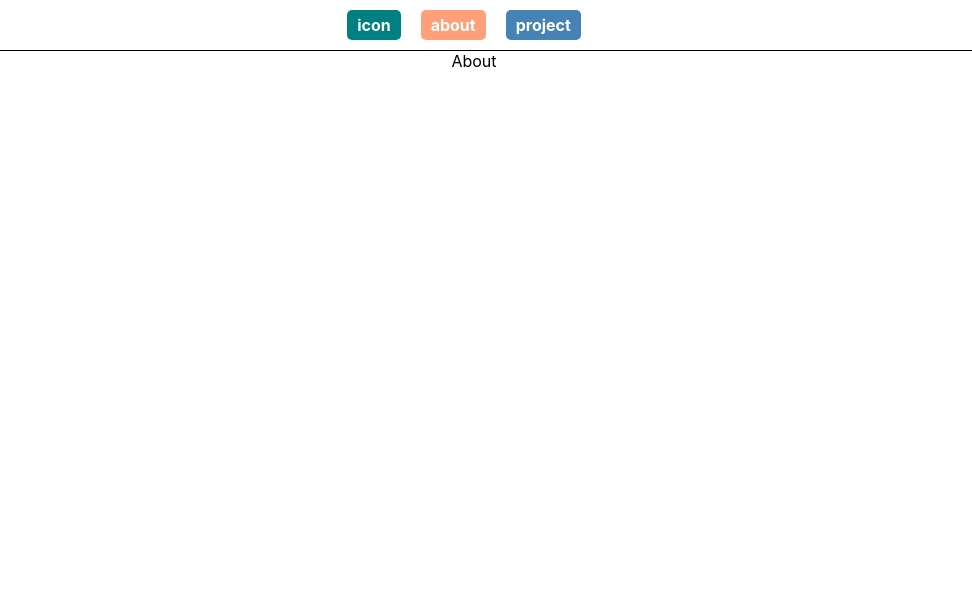
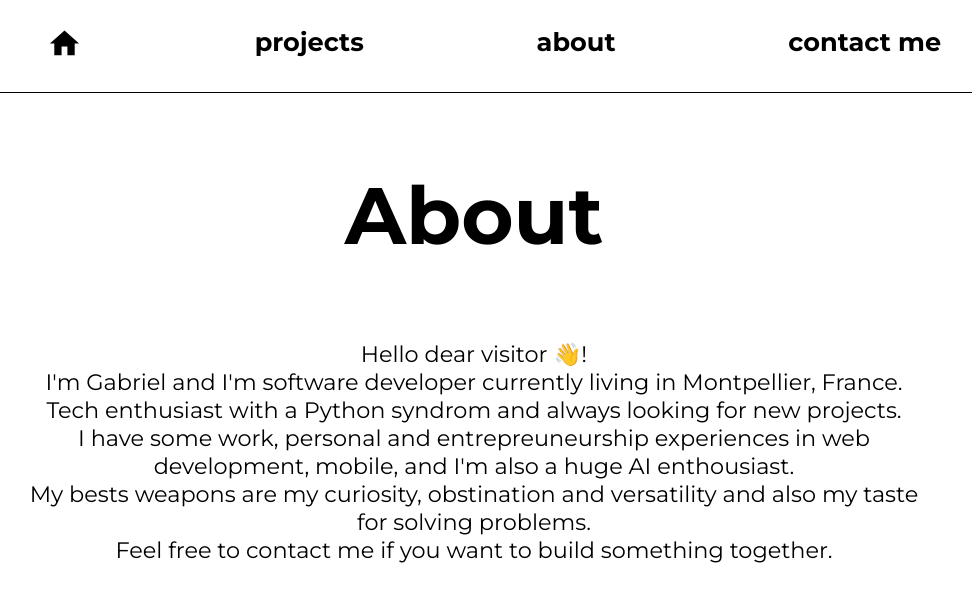
Before and after one commit to Bagriell/portefolio-v2, a React (Create React App) app in the folder portefolio/: page /about in a window 1280 px wide. Shown: the top 602 px of the page, without its empty margins (166-1138 px from the left). Built offline with nearby package versions, Linux system fonts and the light colour scheme.

Commit message:
About page

```diff
--- a/portefolio/package.json
+++ b/portefolio/package.json
@@ -3,6 +3,10 @@
   "version": "0.1.0",
   "private": true,
   "dependencies": {
+    "@emotion/react": "^11.11.3",
+    "@emotion/styled": "^11.11.0",
+    "@mui/icons-material": "^5.15.11",
+    "@mui/material": "^5.15.11",
     "@testing-library/jest-dom": "^5.17.0",
     "@testing-library/react": "^13.4.0",
     "@testing-library/user-event": "^13.5.0",
--- a/portefolio/public/index.html
+++ b/portefolio/public/index.html
@@ -29,6 +29,9 @@
   <body>
     <noscript>You need to enable JavaScript to run this app.</noscript>
     <div id="root"></div>
+    <link rel="preconnect" href="https://fonts.googleapis.com">
+    <link rel="preconnect" href="https://fonts.gstatic.com" crossorigin>
+    <link href="https://fonts.googleapis.com/css2?family=Montserrat:ital,wght@0,100..900;1,100..900&display=swap" rel="stylesheet">
     <!--
       This HTML file is a template.
       If you open it directly in the browser, you will see an empty page.
--- a/portefolio/src/App.css
+++ b/portefolio/src/App.css
@@ -1,38 +1,5 @@
 .App {
   text-align: center;
+  font-family: "Montserrat", sans-serif;
+
 }
-
-.App-logo {
-  height: 40vmin;
-  pointer-events: none;
-}
-
-@media (prefers-reduced-motion: no-preference) {
-  .App-logo {
-    animation: App-logo-spin infinite 20s linear;
-  }
-}
-
-.App-header {
-  background-color: #282c34;
-  min-height: 100vh;
-  display: flex;
-  flex-direction: column;
-  align-items: center;
-  justify-content: center;
-  font-size: calc(10px + 2vmin);
-  color: white;
-}
-
-.App-link {
-  color: #61dafb;
-}
-
-@keyframes App-logo-spin {
-  from {
-    transform: rotate(0deg);
-  }
-  to {
-    transform: rotate(360deg);
-  }
-}
--- a/portefolio/src/App.tsx
+++ b/portefolio/src/App.tsx
@@ -5,7 +5,7 @@ import Landing from './pages/Landing';
 import About from './pages/About';
 import Projects from './pages/Projects';
 import Navbar from './components/Navbar';
-
+import Contacts from './pages/Contacts';
 
 
 function App() {
@@ -18,6 +18,7 @@ function App() {
             <Route path="/" element={<Landing />} />
             <Route path="/projects" element={<Projects />} />
             <Route path="/about" element={<About />} />
+            <Route path="/contacts" element={<Contacts />} />
           </Routes>
         </div>
       </div>
--- a/portefolio/src/components/Navbar.css
+++ b/portefolio/src/components/Navbar.css
@@ -1,51 +1,40 @@
 /* Navbar styles */
 nav {
-    color: #fff; /* Set the text color */
-    padding: 10px 0; /* Add padding to the top and bottom */
     border-bottom: 1px solid black;
+    font-family: "Montserrat", sans-serif;
+    font-size: 1.6rem;
+    font-weight: bold;
   }
 
 ul {
     list-style-type: none; /* Remove bullet points from the list */
-    padding: 0;
-    margin: 0;
+    display: flex;
+    justify-content: space-evenly;
 }
 
 li {
-    display: inline-block; /* Display list items horizontally */
-    margin-right: 20px; /* Add spacing between list items */
+    /* margin-right: 20px; */
 }
 
   /* Style links */
-  a {
-    color: #fff; /* Set the text color */
-    text-decoration: none; /* Remove underline from links */
-    font-weight: bold; /* Set font weight to bold */
+.navlink {
+    text-decoration: none;
+    color: black;
 }
 
-  /* Hover effect for links */
-  a:hover {
-    color: #ffd700; /* Change text color on hover */
+
+
+.icon {
 }
 
-  /* Styling for each menu item */
-  .landing,
-  .about,
-  .projects {
-    padding: 5px 10px; /* Add padding inside menu items */
-    border-radius: 5px; /* Add rounded corners */
+.landing {
 }
 
-  /* Styling for specific menu items */
-  .landing {
-    background-color: #008080;
-     /* Set background color for landing */
+.navelem {
+  flex-growth: 1;
+  border-radius: 5px;
 }
 
-  .about {
-    background-color: #ffa07a; /* Set background color for about */
+.navlink:hover {
+  color: red;
 }
-
-  .projects {
-    background-color: #4682b4; /* Set background color for projects */
-  }
--- a/portefolio/src/components/Navbar.tsx
+++ b/portefolio/src/components/Navbar.tsx
@@ -4,6 +4,7 @@ import Landing from "../pages/Landing";
 import Projects from "../pages/Projects";
 import About from "../pages/About";
 import { BrowserRouter as Router } from "react-router-dom";
+import HomeIcon from '@mui/icons-material/Home';
 import "./Navbar.css"
 
 
@@ -13,24 +14,31 @@ function Navbar() {
     return (
         <nav>
             <ul>
-                <li>
-                    <div className="landing">
-                        <Link to="/">
-                            icon
+                <li className="navelem icon">
+                    <div>
+                        <Link to="/" className="navlink">
+                            <HomeIcon fontSize="large"></HomeIcon>
                         </Link>
                     </div>
                 </li>
-                <li>
+                <li className="navelem">
+                    <div className="projects" >
+                        <Link to="/projects" className="navlink">
+                            projects
+                        </Link>
+                    </div>
+                </li>
+                <li className="navelem">
                     <div className="about">
-                        <Link to="/about">
+                        <Link to="/about" className="navlink">
                             about
                         </Link>
                     </div>
                 </li>
-                <li>
-                    <div className="projects">
-                        <Link to="/projects">
-                            project
+                <li className="navelem">
+                    <div className="contacts" >
+                        <Link to="/contacts" className="navlink">
+                            contact me
                         </Link>
                     </div>
                 </li>
--- /dev/null
+++ b/portefolio/src/pages/About.css
@@ -0,0 +1,18 @@
+h1 {
+    font-size: 5rem;
+}
+
+.main-container {
+    display: flex;
+    justify-content: center;
+    flex-direction: column;
+    flex-wrap: wrap;
+    align-items: center;
+    padding: 20px;
+}
+
+.presentation {
+    font-size: 1.4rem;
+    margin-left: 10rem;
+    margin-right: 10rem;
+}
--- a/portefolio/src/pages/About.tsx
+++ b/portefolio/src/pages/About.tsx
@@ -1,9 +1,21 @@
 import React from "react";
+import "./About.css"
 
 const About: React.FC = () => (
-    <div>
-        About
-    </div >
+    <div className="main-container">
+        <h1>
+            About
+        </h1>
+        <p className="presentation">
+            Hello dear visitor 👋! <br />
+            I'm Gabriel and I'm software developer currently living in Montpellier, France.<br />
+            Tech enthusiast with a Python syndrom and always looking for new projects.<br />
+            I have some work, personal and entrepreuneurship experiences in web development, mobile, and I'm also a huge AI enthousiast.<br />
+            My bests weapons are my curiosity, obstination and versatility and also my taste for solving problems.<br />
+
+            Feel free to contact me if you want to build something together.
+        </p>
+    </div>
 )
 
 export default About;
--- /dev/null
+++ b/portefolio/src/pages/Contacts.css
@@ -0,0 +1,5 @@
+.main-container {
+    display: grid;
+    grid-template-columns:
+    grid-template-rows;
+}
--- /dev/null
+++ b/portefolio/src/pages/Contacts.tsx
@@ -0,0 +1,10 @@
+import React from "react";
+import './Contacts.css'
+
+const Contacts: React.FC = () => (
+    <div className="main-container">
+        Contacts
+    </div >
+)
+
+export default Contacts;
--- a/portefolio/src/pages/Projects.tsx
+++ b/portefolio/src/pages/Projects.tsx
@@ -2,7 +2,7 @@ import React from "react";
 
 const Projects: React.FC = () => (
     <div>
-        Landing
+        Projects
     </div >
 )
 
```
Also changed, not shown: 2 other files (tests, documents, lock files or other folders). Lines whose indentation alone changed are shown as unchanged.
